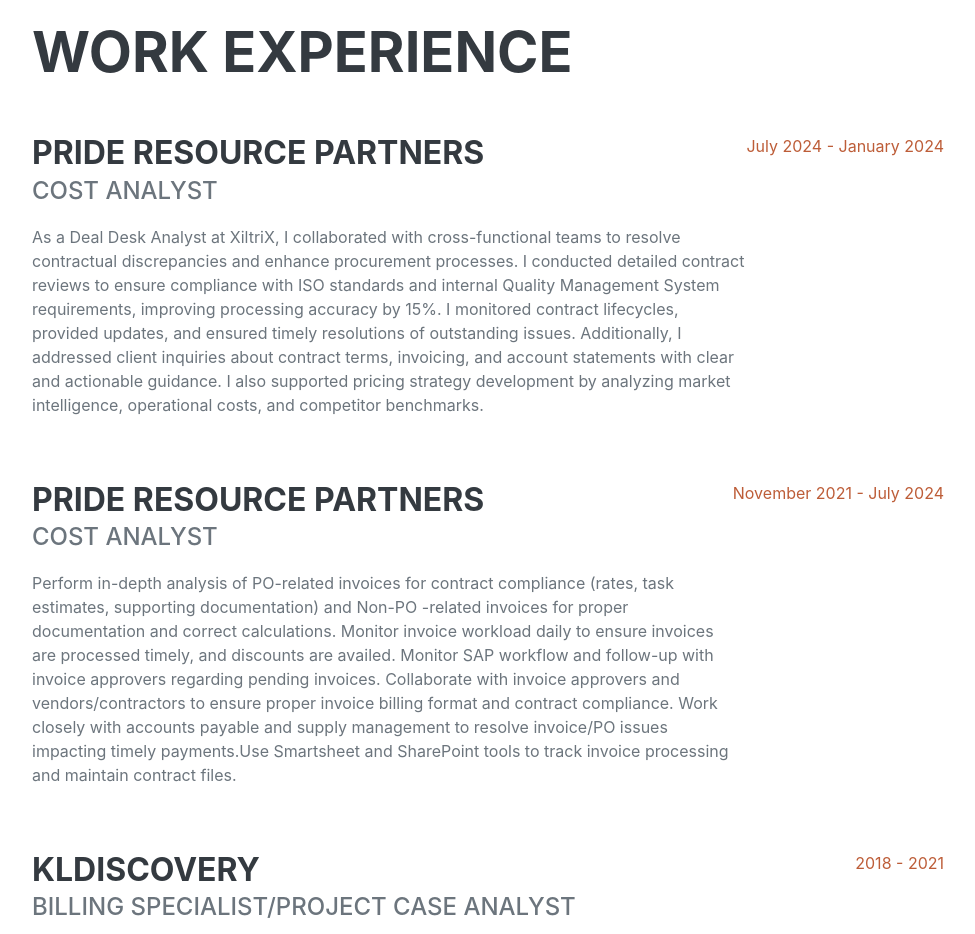
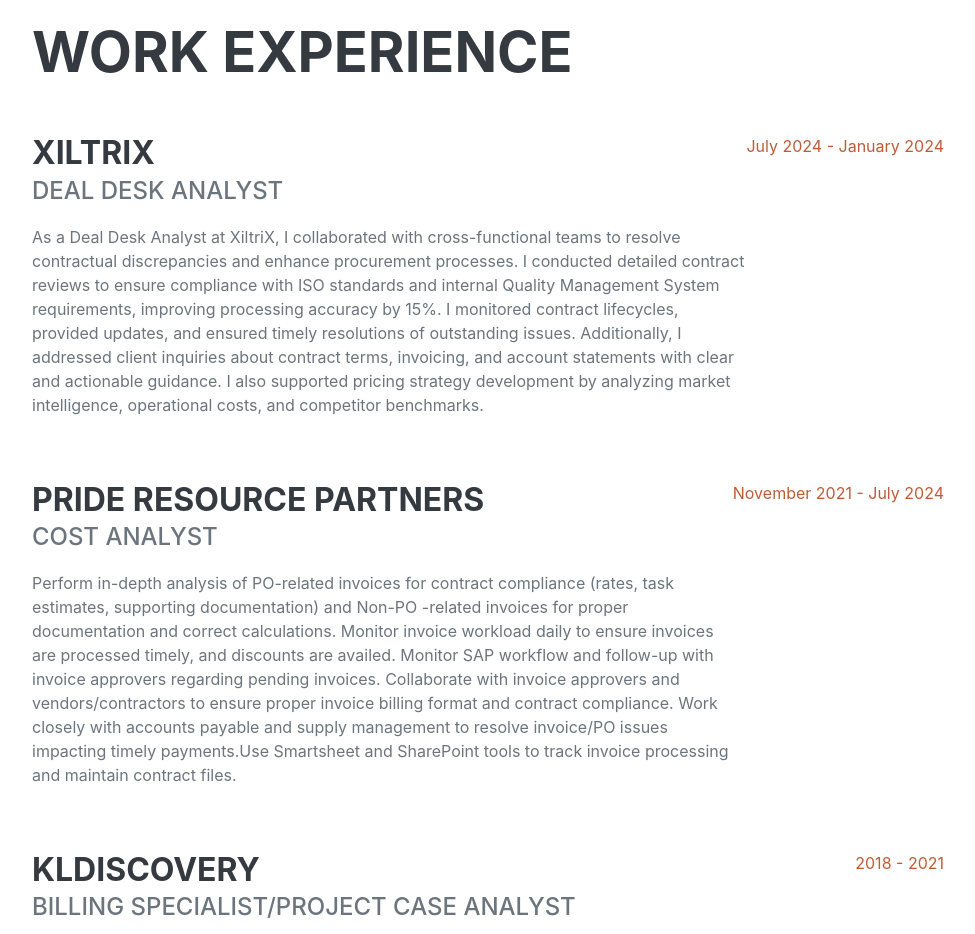
Before and after one commit to amitbajaj06/amitbajaj06.github.io, a plain HTML site: page index.html in a window 1280 px wide. Shown: the part 1060-1994 px from the top of the page, without its empty margins (288-1263 px from the left). Drawn offline with nearby package versions, Linux system fonts and the light colour scheme; a web font is replaced by a local one.

Commit message:
Update index.html
fix title

```diff
--- a/index.html
+++ b/index.html
@@ -70,8 +70,8 @@
                     <h2 class="mb-5">Work Experience</h2>
                     <div class="d-flex flex-column flex-md-row justify-content-between mb-5">
                         <div class="flex-grow-1">
-                            <h3 class="mb-0">Pride Resource Partners</h3>
-                            <div class="subheading mb-3">Cost Analyst</div>
+                            <h3 class="mb-0">XiltriX</h3>
+                            <div class="subheading mb-3">Deal Desk Analyst</div>
                             <p>As a Deal Desk Analyst at XiltriX, I collaborated with cross-functional teams to resolve contractual discrepancies and enhance procurement processes. I conducted detailed contract reviews to ensure compliance with ISO standards and internal Quality Management System requirements, improving processing accuracy by 15%. I monitored contract lifecycles, provided updates, and ensured timely resolutions of outstanding issues. Additionally, I addressed client inquiries about contract terms, invoicing, and account statements with clear and actionable guidance. I also supported pricing strategy development by analyzing market intelligence, operational costs, and competitor benchmarks.</p>
                         </div>
                         <div class="flex-shrink-0"><span class="text-primary">July 2024 - January 2024</span></div>
```
